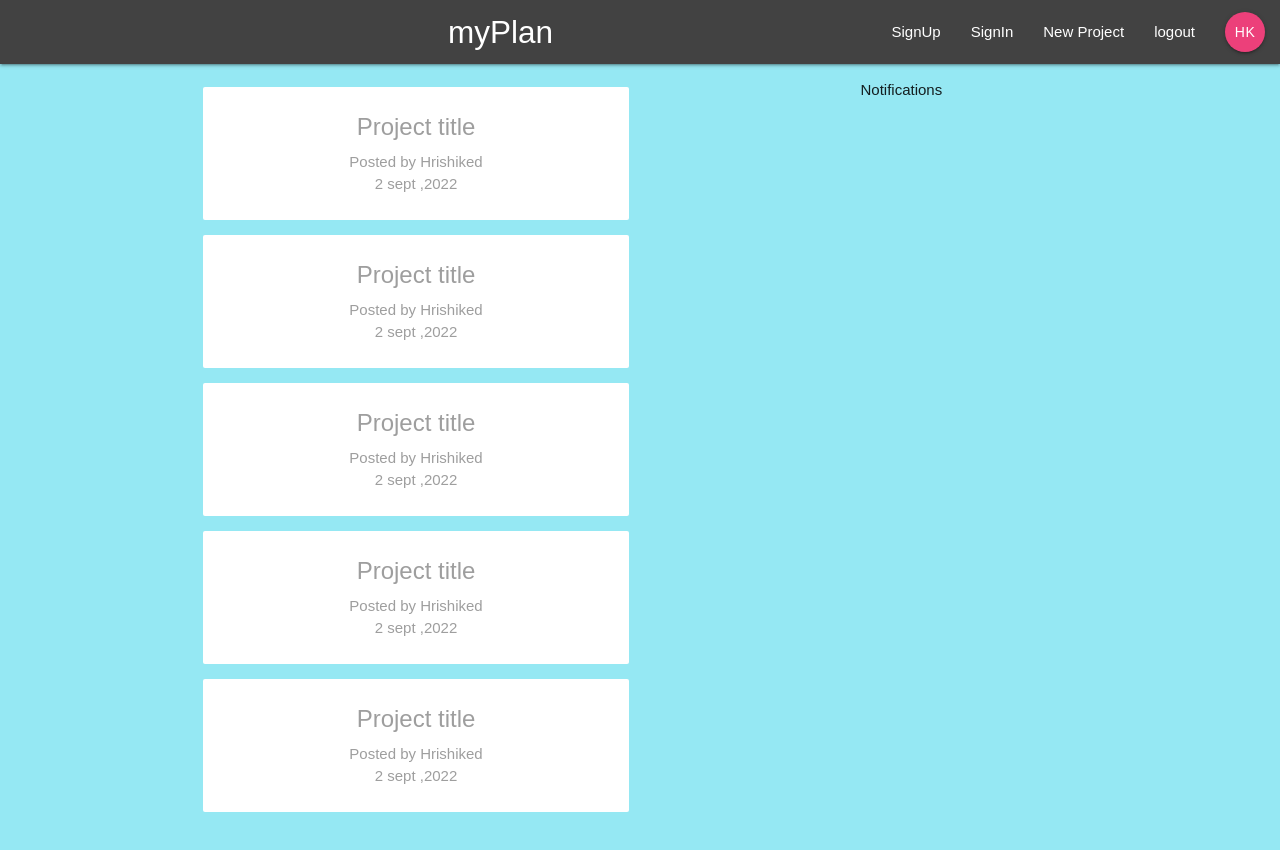
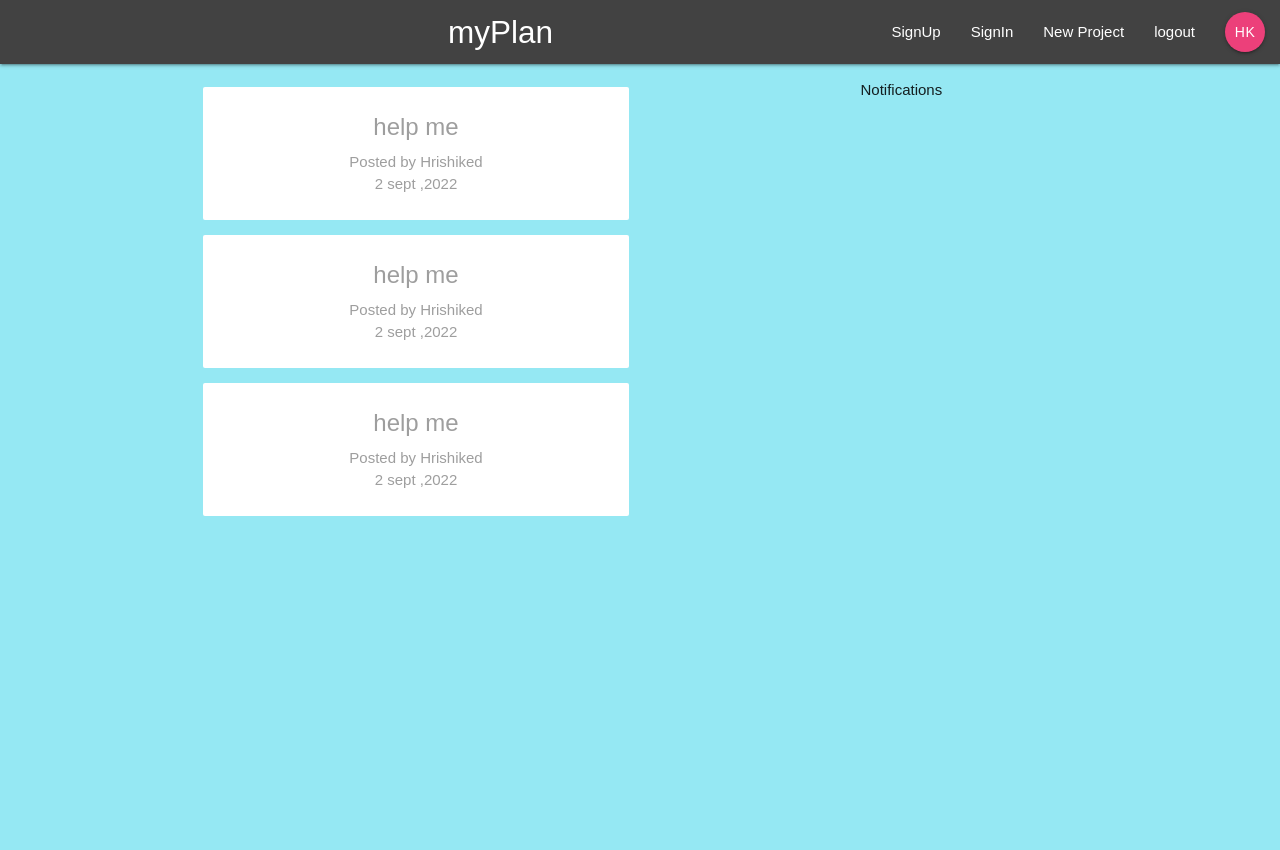
Before and after one commit to hrishi-19/buddyBlog, a React (Create React App) app: page / in a window 1280 px wide. Shown: the top 850 px of the page. After the commit the page ends 800 px from the top, so only its background shows below. Built offline with nearby package versions, Linux system fonts and the light colour scheme.

Commit message:
redux store and reducers

```diff
--- a/package.json
+++ b/package.json
@@ -8,8 +8,11 @@
     "@testing-library/user-event": "^13.5.0",
     "react": "^18.2.0",
     "react-dom": "^18.2.0",
+    "react-redux": "^8.0.5",
     "react-router-dom": "^6.4.3",
     "react-scripts": "5.0.1",
+    "redux": "^4.2.0",
+    "redux-thunk": "^2.4.2",
     "web-vitals": "^2.1.4"
   },
   "scripts": {
--- a/src/components/dashboard/dashboard.js
+++ b/src/components/dashboard/dashboard.js
@@ -1,15 +1,17 @@
 import React, { Component } from "react";
 import ProjectList from "../projects/projectlist";
 import Notifications from "./notifications";
+import { connect } from "react-redux";
 
 class Dashboard extends Component {
 
     render() {
+        const {projects}=this.props
         return (
             <div className="dashboard container">
                 <div className="row">
                     <div className="col s12 m6">
-                    <ProjectList/>
+                    <ProjectList projects={projects} />
                     </div>
                     <div className="col s12 m5 offset-m1">
                     <Notifications/>
@@ -19,4 +21,9 @@ class Dashboard extends Component {
         )
     }
 }
-export default Dashboard
+const mapStateToprops=(state)=>{
+   return{
+    projects:state.project.projects
+   }
+}
+export default connect(mapStateToprops)(Dashboard)
--- a/src/components/projects/projectlist.js
+++ b/src/components/projects/projectlist.js
@@ -1,14 +1,13 @@
 import React from "react";
 import ProjectSummary from "./projectsummary";
 
-const ProjectList=()=>{
+const ProjectList=({projects})=>{
     return(
         <div className="project-list section">
-        <ProjectSummary/>
-        <ProjectSummary/>
-        <ProjectSummary/>
-        <ProjectSummary/>
-        <ProjectSummary/>
+        {projects && projects.map(item=>
+            <ProjectSummary key={item.id} project={item}/>
+
+        )}
         </div>
     )
 }
--- a/src/components/projects/projectsummary.js
+++ b/src/components/projects/projectsummary.js
@@ -1,11 +1,11 @@
 import React from "react";
 
 
-const ProjectSummary = () => {
+const ProjectSummary = ({project}) => {
     return (
         <div className="card z-depth-0 project-summary">
             <div className="card-content grey-text darken-3">
-                <span className="card-title">Project title</span>
+                <span className="card-title">{project.title}</span>
                 <p>Posted by Hrishiked</p>
                 <p className="grey-text"> 2 sept ,2022</p>
             </div>
--- a/src/index.js
+++ b/src/index.js
@@ -4,12 +4,17 @@ import './index.css';
 import App from './App';
 import reportWebVitals from './reportWebVitals';
 import { BrowserRouter } from 'react-router-dom';
+import { createStore } from 'redux';
+import rootReducer from './store/reducer/rootReducer';
+import { Provider } from 'react-redux';
 
+
+const store=createStore(rootReducer)
 const root = ReactDOM.createRoot(document.getElementById('root'));
 root.render(
   <React.StrictMode>
     <BrowserRouter>
-      <App />
+     <Provider store={store}> <App /></Provider>
     </BrowserRouter>
   </React.StrictMode>
 );
--- /dev/null
+++ b/src/store/reducer/authreducer.js
@@ -0,0 +1,5 @@
+const initState={}
+const authReducer=(state=initState,action)=>{
+    return state
+}
+export default authReducer
--- /dev/null
+++ b/src/store/reducer/projectreducer.js
@@ -0,0 +1,11 @@
+const initState={
+    projects:[
+        {id:1,title:"help me",content:"blah bah haal"},
+        {id:2,title:"help me",content:"blah bah haal"},
+        {id:3,title:"help me",content:"blah bah haal"},
+    ]
+}
+const projectReducer=(state=initState,action)=>{
+    return state
+}
+export default projectReducer
--- /dev/null
+++ b/src/store/reducer/rootReducer.js
@@ -0,0 +1,10 @@
+import authReducer from "./authreducer";
+import projectReducer from "./projectreducer";
+import { combineReducers } from "redux";
+
+const rootReducer=combineReducers({
+    auth:authReducer,
+    project:projectReducer
+})
+
+export default rootReducer
```
Also changed, not shown: 1 other file (tests, documents, lock files or other folders).
